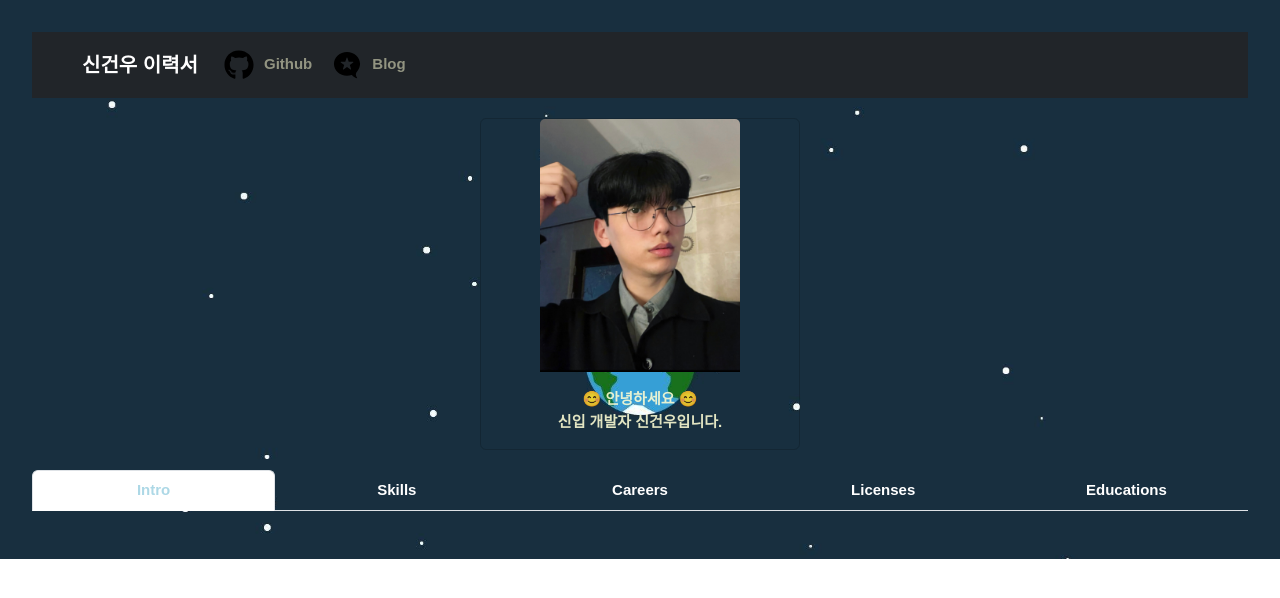
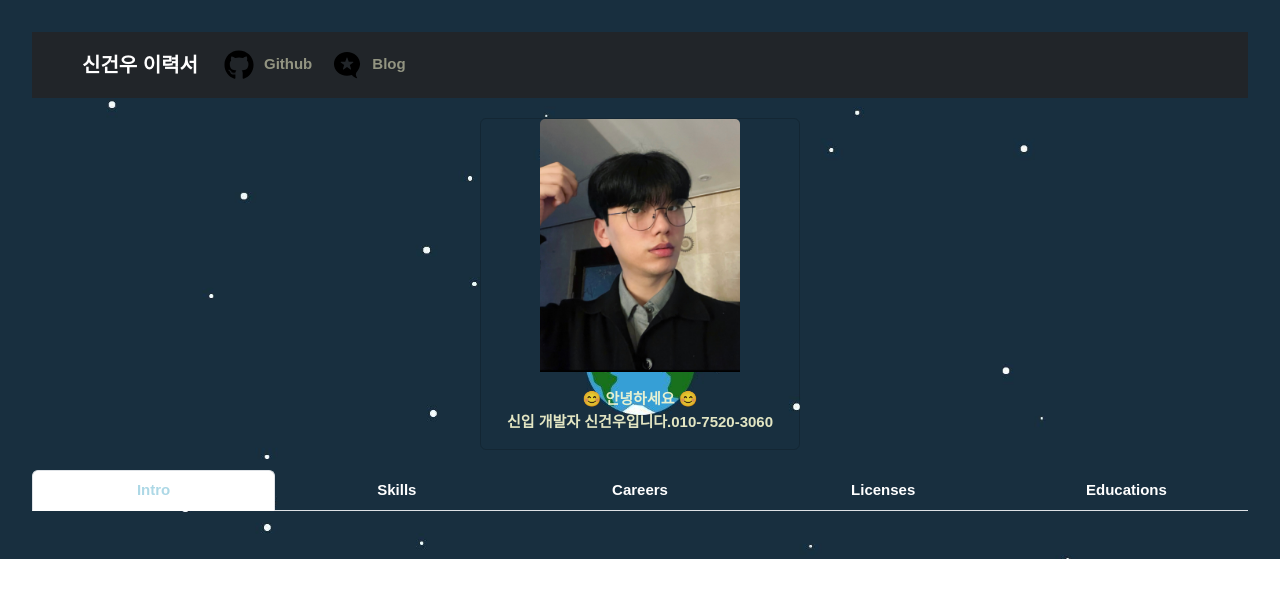
Before and after one commit to spacedustz/Resume, a React (Vite) app in the folder React/: page / in a window 1280 px wide. Shown: the top 598 px of the page. Built offline with nearby package versions, Linux system fonts and the light colour scheme.

Commit message:
프로필 카드에 번호 추가

```diff
--- a/React/src/styles/card/ProfileCard.tsx
+++ b/React/src/styles/card/ProfileCard.tsx
@@ -67,6 +67,7 @@ const ProfileCard: React.FC = () => {
                     <Card.Text>
                         <strong>😊 안녕하세요 😊</strong><br/>
                         <strong>신입 개발자 신건우입니다.</strong>
+                        <strong>010-7520-3060</strong>
                     </Card.Text>
                 </Card.Body>
             </MainCard>
```
